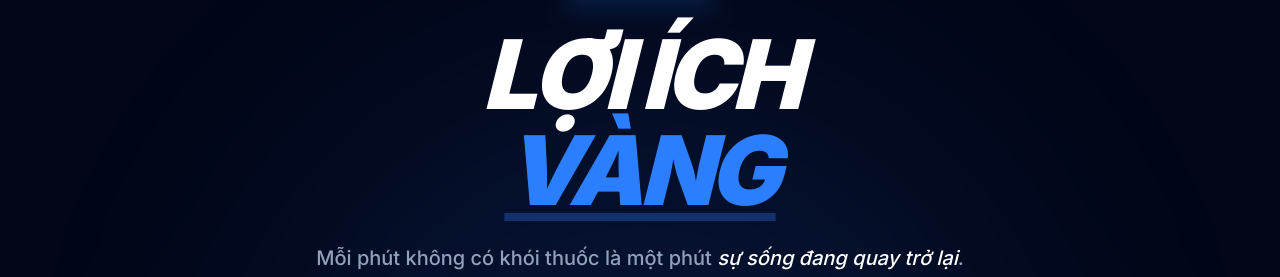
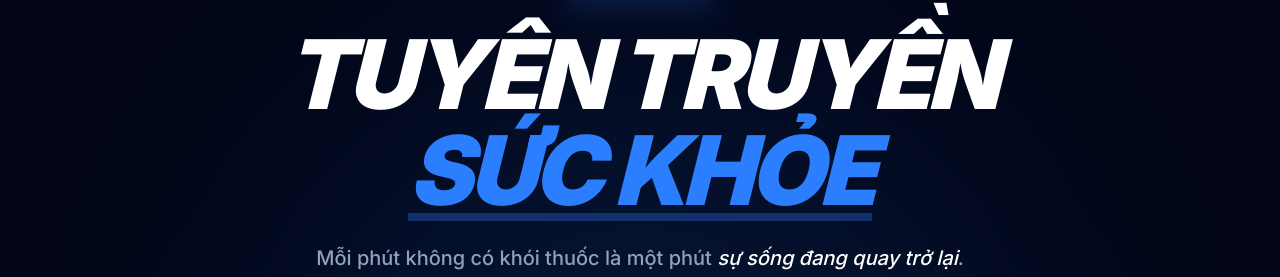
Before and after one commit to huykhoa2007/Thanhxuankhongmotrongkhoithuoc, a React (Vite) app: page /loi-ich in a window 1280 px wide. Shown: the part 258-535 px from the top of the page. Built offline with nearby package versions, Linux system fonts and the light colour scheme.

Commit message:
Update BenefitsPage.tsx

```diff
--- a/src/pages/BenefitsPage.tsx
+++ b/src/pages/BenefitsPage.tsx
@@ -15,7 +15,7 @@ const BenefitsPage = () => {
             Hồi sinh cơ thể
           </span>
           <h1 className="text-6xl md:text-8xl font-black text-white italic uppercase tracking-tighter mb-6">
-            Lợi Ích <br/><span className="text-blue-500 underline decoration-8 decoration-blue-500/30 underline-offset-8">Vàng</span>
+            Tuyên Truyền <br/><span className="text-blue-500 underline decoration-8 decoration-blue-500/30 underline-offset-8">Sức Khỏe</span>
           </h1>
           <p className="text-slate-400 max-w-2xl mx-auto text-xl font-medium leading-relaxed mb-12">
             Mỗi phút không có khói thuốc là một phút <span className="text-white italic">sự sống đang quay trở lại</span>. Cơ thể bạn có khả năng tự chữa lành kỳ diệu.
```
